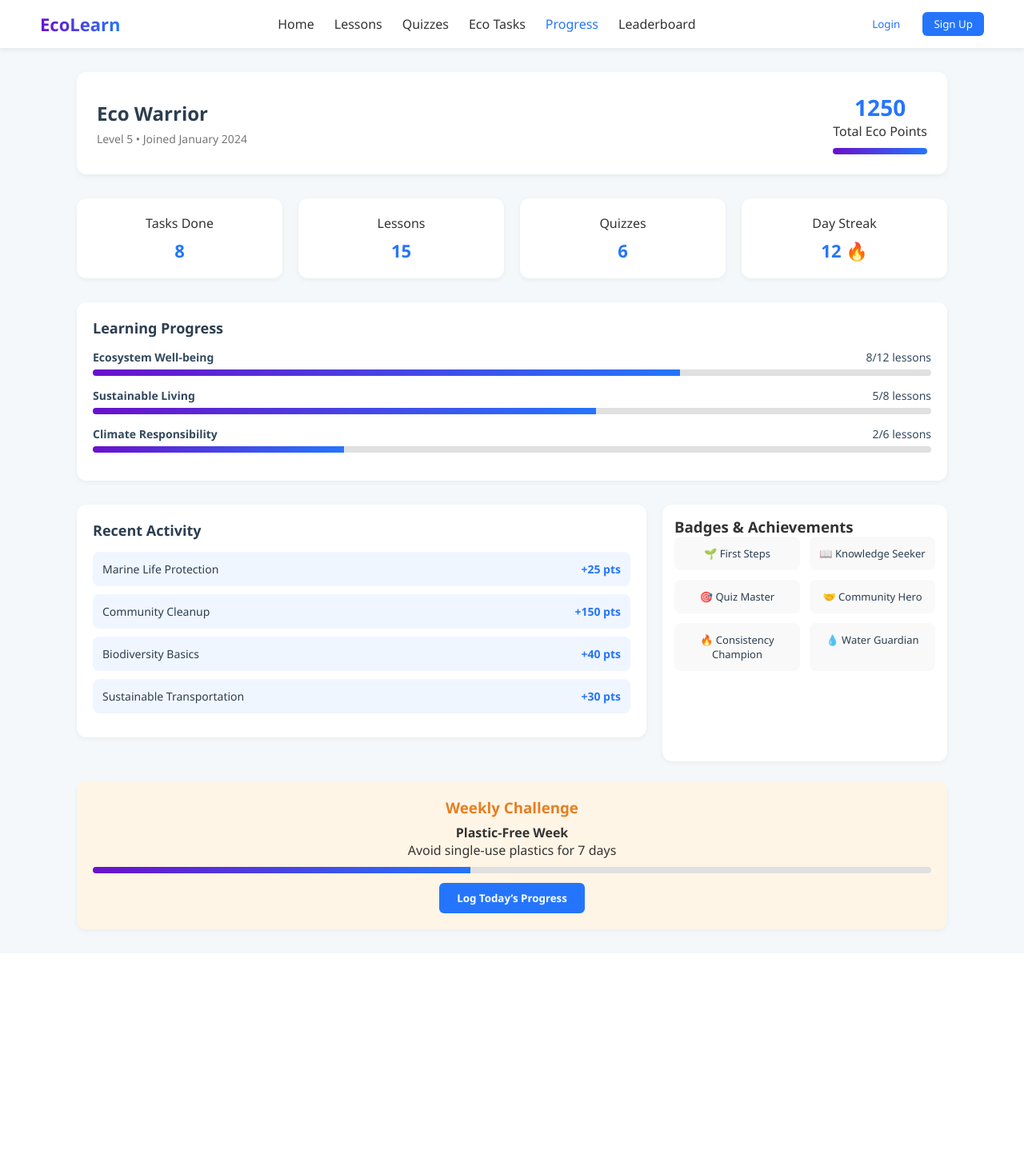
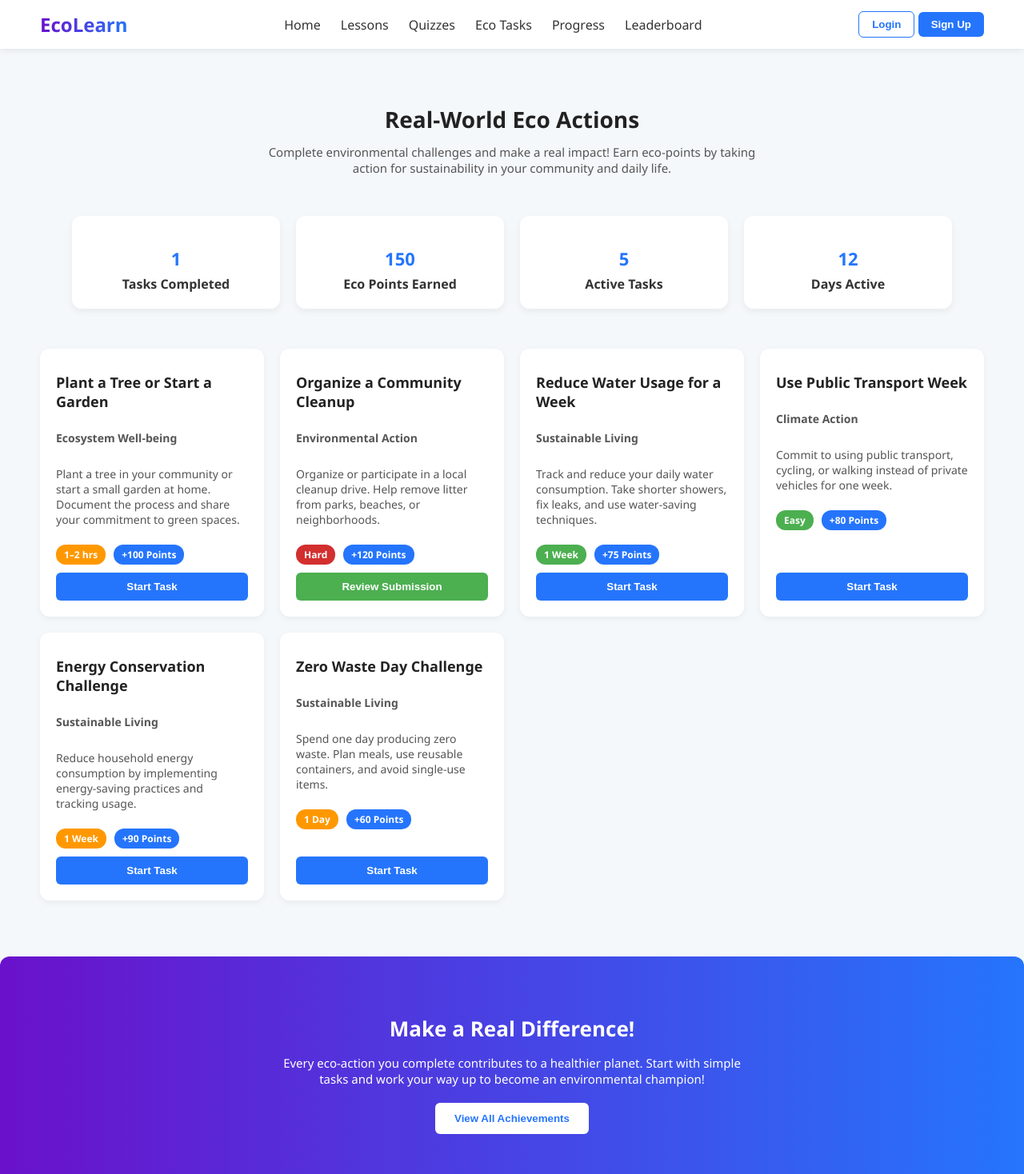
Before and after one commit to KESAV-07/ecotrack, a Flask app: page /ecotasks in a window 1280 px wide. Shown: the whole page at 80% size. Before the commit the page ends 1167 px from the top, so only its background shows below. Run offline with Flask 3, Linux system fonts and the light colour scheme.

Commit message:
Update ecotasks.html

```diff
--- a/templates/ecotasks.html
+++ b/templates/ecotasks.html
@@ -1,347 +1,358 @@
+
 <!DOCTYPE html>
 <html lang="en">
 <head>
   <meta charset="UTF-8">
   <meta name="viewport" content="width=device-width, initial-scale=1.0">
-  <title>EcoLearn - Progress</title>
+  <title>EcoLearn - Eco Tasks</title>
   <style>
-    /* Reset */
-    * {
+    body {
       margin: 0;
-      padding: 0;
-      box-sizing: border-box;
-      font-family: "Segoe UI", Tahoma, sans-serif;
-    }
-
-    body {
+      font-family: 'Segoe UI', Arial, sans-serif;
       background: #f4f8fb;
       color: #333;
     }
 
     /* Navbar */
-    nav {
+    .navbar {
       display: flex;
       justify-content: space-between;
       align-items: center;
-      padding: 15px 50px;
+      padding: 14px 50px;
       background: #fff;
-      box-shadow: 0 2px 6px rgba(0,0,0,0.08);
+      box-shadow: 0 2px 8px rgba(0,0,0,0.08);
+      position: sticky;
+      top: 0;
+      z-index: 100;
     }
 
     .logo {
-      font-size: 22px;
+      font-size: 24px;
       font-weight: bold;
       background: linear-gradient(to right, #6a11cb, #2575fc);
       -webkit-background-clip: text;
       -webkit-text-fill-color: transparent;
     }
 
-    nav ul {
+    .navbar ul {
       list-style: none;
       display: flex;
       gap: 25px;
+      margin: 0;
+      padding: 0;
     }
 
-    nav ul li a {
+    .navbar ul li a {
       text-decoration: none;
       color: #333;
       font-weight: 500;
+      transition: color .3s;
+    }
+
+    .navbar ul li a:hover {
+      color: #2575fc;
+    }
+
+    .btn {
+      padding: 8px 16px;
+      border-radius: 6px;
+      font-weight: 600;
+      cursor: pointer;
       transition: 0.3s;
     }
 
-    nav ul li a.active,
-    nav ul li a:hover {
+    .btn-login {
+      border: 1px solid #2575fc;
+      background: #fff;
       color: #2575fc;
     }
 
-    nav .auth-buttons button {
-      margin-left: 10px;
-      padding: 6px 14px;
-      border-radius: 6px;
+    .btn-login:hover { background: #f2f6ff; }
+
+    .btn-signup {
+      background: #2575fc;
+      color: #fff;
       border: none;
-      cursor: pointer;
-      font-weight: 500;
-      transition: 0.3s;
     }
 
-    .login { background: white; border: 1px solid #2575fc; color: #2575fc; }
-    .login:hover { background: #f0f4ff; }
-    .signup { background: #2575fc; color: white; }
-    .signup:hover { background: #1257c0; }
+    .btn-signup:hover { background: #1257c0; }
 
-    /* Container */
-    .container {
-      width: 85%;
-      margin: 30px auto;
+    /* Page Header */
+    .page-header {
+      text-align: center;
+      padding: 50px 20px 30px;
     }
 
-    /* Profile Header */
-    .profile-header {
-      display: flex;
-      align-items: center;
-      justify-content: space-between;
-      background: #fff;
-      padding: 25px;
-      border-radius: 12px;
-      box-shadow: 0 3px 8px rgba(0,0,0,0.05);
-      margin-bottom: 30px;
+    .page-header h1 {
+      font-size: 28px;
+      margin-bottom: 12px;
+      color: #222;
     }
 
-    .profile-info h2 {
-      margin-bottom: 6px;
-      color: #2c3e50;
+    .page-header p {
+      color: #555;
+      font-size: 15px;
+      max-width: 650px;
+      margin: auto;
     }
 
-    .profile-info p {
-      color: #777;
-      font-size: 14px;
-    }
-
-    .eco-points {
-      text-align: center;
-    }
-
-    .eco-points h1 {
-      color: #2575fc;
-      font-size: 28px;
-    }
-
-    .progress-bar {
-      height: 8px;
-      background: #e0e0e0;
-      border-radius: 5px;
-      margin-top: 10px;
-      overflow: hidden;
-    }
-
-    .progress-bar span {
-      display: block;
-      height: 100%;
-      background: linear-gradient(to right, #6a11cb, #2575fc);
-    }
-
-    /* Stats */
+    /* Stats Section */
     .stats {
-      display: grid;
-      grid-template-columns: repeat(4,1fr);
+      display: flex;
+      justify-content: center;
       gap: 20px;
-      margin-bottom: 30px;
+      padding: 20px;
+      flex-wrap: wrap;
     }
 
     .stat-card {
       background: #fff;
+      flex: 1 1 200px;
+      max-width: 220px;
       padding: 20px;
       border-radius: 12px;
       text-align: center;
-      box-shadow: 0 2px 6px rgba(0,0,0,0.05);
+      box-shadow: 0 4px 10px rgba(0,0,0,0.05);
+      font-weight: 600;
     }
 
     .stat-card h2 {
-      margin-top: 8px;
       font-size: 22px;
+      margin-bottom: 6px;
       color: #2575fc;
     }
 
-    /* Section */
-    .section {
-      background: #fff;
-      padding: 20px;
-      border-radius: 12px;
-      margin-bottom: 30px;
-      box-shadow: 0 2px 6px rgba(0,0,0,0.05);
+    /* Tasks Grid */
+    .tasks {
+      display: grid;
+      grid-template-columns: repeat(auto-fit, minmax(280px, 1fr));
+      gap: 20px;
+      padding: 30px 50px;
     }
 
-    .section h3 {
-      margin-bottom: 15px;
-      color: #2c3e50;
-      font-size: 18px;
+    .task-card {
+      background: #fff;
+      border-radius: 12px;
+      padding: 20px;
+      box-shadow: 0 3px 8px rgba(0,0,0,0.05);
+      display: flex;
+      flex-direction: column;
+      transition: transform .2s;
     }
 
-    .progress-item {
-      margin-bottom: 15px;
+    .task-card:hover {
+      transform: translateY(-3px);
+      box-shadow: 0 4px 12px rgba(0,0,0,0.08);
     }
 
-    .progress-item span {
-      display: flex;
-      justify-content: space-between;
-      font-size: 14px;
-      color: #34495e;
+    .task-card h3 {
+      margin: 10px 0;
+      font-size: 18px;
+      font-weight: bold;
+      color: #222;
     }
 
-    .progress-item .progress-bar {
-      margin-top: 6px;
+    .task-meta {
+      font-size: 14px;
+      color: #2575fc;
+      margin-bottom: 8px;
+      font-weight: 600;
     }
 
-    /* Activity */
-    .activity {
-      display: grid;
-      grid-template-columns: 2fr 1fr;
-      gap: 20px;
+    .task-card p {
+      font-size: 14px;
+      color: #555;
+      margin-bottom: 12px;
     }
 
-    .recent-activity ul {
-      list-style: none;
-    }
-
-    .recent-activity li {
-      background: #f0f6ff;
-      padding: 12px;
-      border-radius: 8px;
-      margin-bottom: 10px;
+    .badges {
       display: flex;
-      justify-content: space-between;
-      font-size: 14px;
-      color: #2c3e50;
-    }
-
-    .recent-activity span {
-      color: #2575fc;
-      font-weight: bold;
-    }
-
-    /* Badges */
-    .badges {
-      background: #fff;
-      padding: 15px;
-      border-radius: 12px;
-      box-shadow: 0 2px 6px rgba(0,0,0,0.05);
-    }
-
-    .badge-grid {
-      display: grid;
-      grid-template-columns: repeat(2, 1fr);
-      gap: 12px;
+      gap: 10px;
+      margin: 10px 0;
+      flex-wrap: wrap;
     }
 
     .badge {
-      background: #f9f9f9;
-      padding: 12px;
-      border-radius: 8px;
-      text-align: center;
-      font-size: 13px;
-      color: #2c3e50;
+      font-size: 12px;
+      padding: 4px 10px;
+      border-radius: 12px;
+      font-weight: 600;
+      color: #fff;
     }
 
-    /* Weekly Challenge */
-    .weekly-challenge {
-      margin-top: 25px;
-      padding: 20px;
-      background: #fff5e6;
-      border-radius: 12px;
-      text-align: center;
-      box-shadow: 0 2px 6px rgba(0,0,0,0.05);
+    .beginner { background: #4caf50; }
+    .intermediate { background: #ff9800; }
+    .advanced { background: #d32f2f; }
+    .points { background: #2575fc; }
+
+    .btn-task,
+    .btn-review {
+      padding: 10px;
+      border-radius: 6px;
+      font-weight: bold;
+      cursor: pointer;
+      transition: 0.3s;
+      border: none;
+      margin-top: auto;
     }
 
-    .weekly-challenge h3 {
-      color: #e67e22;
-      margin-bottom: 8px;
+    .btn-task {
+      background: #2575fc;
+      color: #fff;
     }
 
-    .weekly-challenge button {
-      margin-top: 12px;
-      padding: 10px 22px;
-      background: #2575fc;
-      color: white;
+    .btn-task:hover { background: #1257c0; }
+
+    .btn-review {
+      background: #4caf50;
+      color: #fff;
+    }
+
+    .btn-review:hover { background: #3d8f42; }
+
+    /* CTA */
+    .cta {
+      background: linear-gradient(to right, #6a11cb, #2575fc);
+      color: #fff;
+      text-align: center;
+      padding: 50px 20px;
+      margin-top: 40px;
+      border-radius: 12px 12px 0 0;
+    }
+
+    .cta h2 {
+      margin-bottom: 15px;
+      font-size: 26px;
+    }
+
+    .cta p {
+      max-width: 600px;
+      margin: auto auto 20px;
+      font-size: 15px;
+    }
+
+    .cta button {
+      background: #fff;
+      color: #2575fc;
       border: none;
+      padding: 12px 24px;
       border-radius: 6px;
+      font-weight: bold;
       cursor: pointer;
-      font-weight: 600;
       transition: 0.3s;
     }
 
-    .weekly-challenge button:hover {
-      background: #1257c0;
-    }
+    .cta button:hover { background: #f2f6ff; }
   </style>
 </head>
 <body>
+
   <!-- Navbar -->
-  <nav>
+  <div class="navbar">
     <div class="logo">EcoLearn</div>
     <ul>
       <li><a href="#">Home</a></li>
       <li><a href="#">Lessons</a></li>
       <li><a href="#">Quizzes</a></li>
       <li><a href="#">Eco Tasks</a></li>
-      <li><a href="#" class="active">Progress</a></li>
+      <li><a href="#">Progress</a></li>
       <li><a href="#">Leaderboard</a></li>
     </ul>
-    <div class="auth-buttons">
-      <button class="login">Login</button>
-      <button class="signup">Sign Up</button>
+    <div>
+      <button class="btn btn-login">Login</button>
+      <button class="btn btn-signup">Sign Up</button>
     </div>
-  </nav>
+  </div>
 
-  <div class="container">
-    <!-- Profile Header -->
-    <div class="profile-header">
-      <div class="profile-info">
-        <h2>Eco Warrior</h2>
-        <p>Level 5 • Joined January 2024</p>
+  <!-- Page Header -->
+  <div class="page-header">
+    <h1>Real-World Eco Actions</h1>
+    <p>Complete environmental challenges and make a real impact! Earn eco-points by taking action for sustainability in your community and daily life.</p>
+  </div>
+
+  <!-- Stats -->
+  <div class="stats">
+    <div class="stat-card"><h2>1</h2> Tasks Completed</div>
+    <div class="stat-card"><h2>150</h2> Eco Points Earned</div>
+    <div class="stat-card"><h2>5</h2> Active Tasks</div>
+    <div class="stat-card"><h2>12</h2> Days Active</div>
+  </div>
+
+  <!-- Tasks Grid -->
+  <div class="tasks">
+    <div class="task-card">
+      <h3>Plant a Tree or Start a Garden</h3>
+      <p class="task-meta">Ecosystem Well-being</p>
+      <p>Plant a tree in your community or start a small garden at home. Document the process and share your commitment to green spaces.</p>
+      <div class="badges">
+        <span class="badge intermediate">1–2 hrs</span>
+        <span class="badge points">+100 Points</span>
       </div>
-      <div class="eco-points">
-        <h1>1250</h1>
-        <p>Total Eco Points</p>
-        <div class="progress-bar"><span style="width:100%"></span></div>
-      </div>
+      <button class="btn-task">Start Task</button>
     </div>
 
-    <!-- Stats -->
-    <div class="stats">
-      <div class="stat-card"><p>Tasks Done</p><h2>8</h2></div>
-      <div class="stat-card"><p>Lessons</p><h2>15</h2></div>
-      <div class="stat-card"><p>Quizzes</p><h2>6</h2></div>
-      <div class="stat-card"><p>Day Streak</p><h2>12 🔥</h2></div>
+    <div class="task-card">
+      <h3>Organize a Community Cleanup</h3>
+      <p class="task-meta">Environmental Action</p>
+      <p>Organize or participate in a local cleanup drive. Help remove litter from parks, beaches, or neighborhoods.</p>
+      <div class="badges">
+        <span class="badge advanced">Hard</span>
+        <span class="badge points">+120 Points</span>
+      </div>
+      <button class="btn-review">Review Submission</button>
     </div>
 
-    <!-- Learning Progress -->
-    <div class="section">
-      <h3>Learning Progress</h3>
-      <div class="progress-item">
-        <span><b>Ecosystem Well-being</b> 8/12 lessons</span>
-        <div class="progress-bar"><span style="width:70%"></span></div>
+    <div class="task-card">
+      <h3>Reduce Water Usage for a Week</h3>
+      <p class="task-meta">Sustainable Living</p>
+      <p>Track and reduce your daily water consumption. Take shorter showers, fix leaks, and use water-saving techniques.</p>
+      <div class="badges">
+        <span class="badge beginner">1 Week</span>
+        <span class="badge points">+75 Points</span>
       </div>
-      <div class="progress-item">
-        <span><b>Sustainable Living</b> 5/8 lessons</span>
-        <div class="progress-bar"><span style="width:60%"></span></div>
-      </div>
-      <div class="progress-item">
-        <span><b>Climate Responsibility</b> 2/6 lessons</span>
-        <div class="progress-bar"><span style="width:30%"></span></div>
-      </div>
+      <button class="btn-task">Start Task</button>
     </div>
 
-    <!-- Activity & Badges -->
-    <div class="activity">
-      <div class="recent-activity section">
-        <h3>Recent Activity</h3>
-        <ul>
-          <li>Marine Life Protection <span>+25 pts</span></li>
-          <li>Community Cleanup <span>+150 pts</span></li>
-          <li>Biodiversity Basics <span>+40 pts</span></li>
-          <li>Sustainable Transportation <span>+30 pts</span></li>
-        </ul>
+    <div class="task-card">
+      <h3>Use Public Transport Week</h3>
+      <p class="task-meta">Climate Action</p>
+      <p>Commit to using public transport, cycling, or walking instead of private vehicles for one week.</p>
+      <div class="badges">
+        <span class="badge beginner">Easy</span>
+        <span class="badge points">+80 Points</span>
       </div>
-      <div class="badges">
-        <h3>Badges & Achievements</h3>
-        <div class="badge-grid">
-          <div class="badge">🌱 First Steps</div>
-          <div class="badge">📖 Knowledge Seeker</div>
-          <div class="badge">🎯 Quiz Master</div>
-          <div class="badge">🤝 Community Hero</div>
-          <div class="badge">🔥 Consistency Champion</div>
-          <div class="badge">💧 Water Guardian</div>
-        </div>
-      </div>
+      <button class="btn-task">Start Task</button>
     </div>
 
-    <!-- Weekly Challenge -->
-    <div class="weekly-challenge">
-      <h3>Weekly Challenge</h3>
-      <p><b>Plastic-Free Week</b><br>Avoid single-use plastics for 7 days</p>
-      <div class="progress-bar"><span style="width:45%"></span></div>
-      <button>Log Today’s Progress</button>
+    <div class="task-card">
+      <h3>Energy Conservation Challenge</h3>
+      <p class="task-meta">Sustainable Living</p>
+      <p>Reduce household energy consumption by implementing energy-saving practices and tracking usage.</p>
+      <div class="badges">
+        <span class="badge intermediate">1 Week</span>
+        <span class="badge points">+90 Points</span>
+      </div>
+      <button class="btn-task">Start Task</button>
+    </div>
+
+    <div class="task-card">
+      <h3>Zero Waste Day Challenge</h3>
+      <p class="task-meta">Sustainable Living</p>
+      <p>Spend one day producing zero waste. Plan meals, use reusable containers, and avoid single-use items.</p>
+      <div class="badges">
+        <span class="badge intermediate">1 Day</span>
+        <span class="badge points">+60 Points</span>
+      </div>
+      <button class="btn-task">Start Task</button>
     </div>
   </div>
+
+  <!-- CTA -->
+  <div class="cta">
+    <h2>Make a Real Difference!</h2>
+    <p>Every eco-action you complete contributes to a healthier planet. Start with simple tasks and work your way up to become an environmental champion!</p>
+    <button>View All Achievements</button>
+  </div>
+
 </body>
 </html>
```
